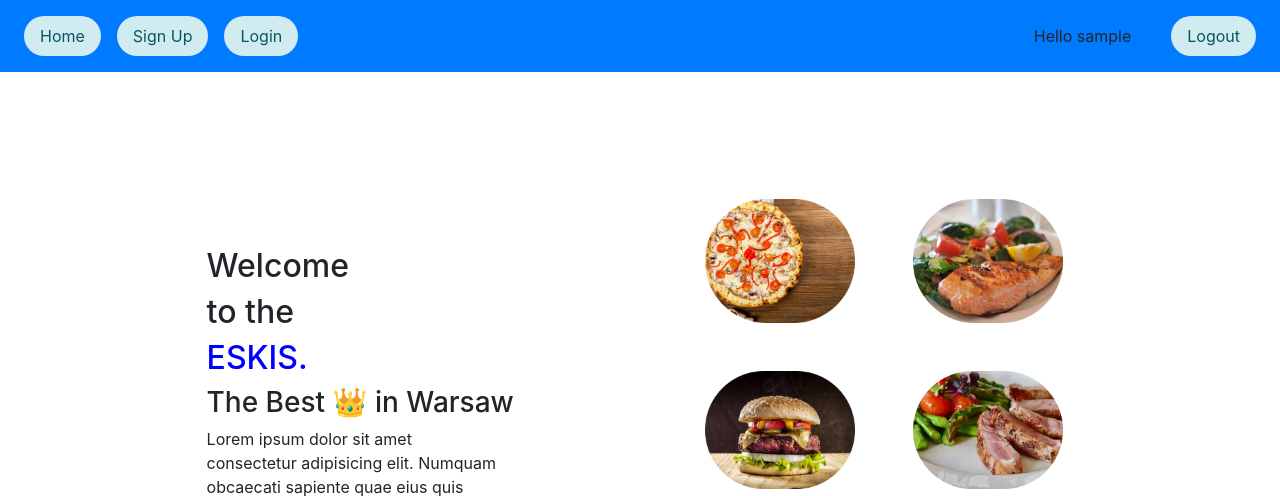
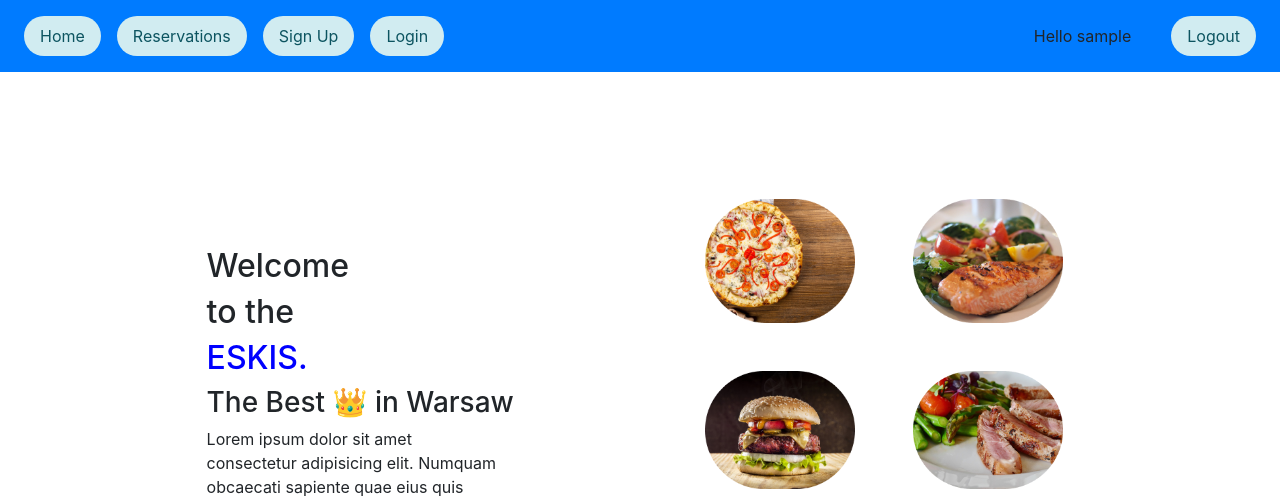
Before and after one commit to Ozan-007/Restaurant_Reservation_App, a Django app: page / in a window 1280 px wide. Shown: the top 496 px of the page. Run offline with Django 4.2, Linux system fonts and the light colour scheme; the visitor is signed in with stand-in values (Sample User, id 1); some libraries are stand-ins or nearby versions.

Commit message:
reservatation added to url.py and index.html

```diff
--- a/reservation/templates/index.html
+++ b/reservation/templates/index.html
@@ -23,6 +23,11 @@
               <li class="nav-item">
                 <a class="nav-link alert-info" style="margin:0.5rem; border-radius:70px" href="{% url 'home' %}">Home</a>
               </li>
+              {% if request.user.username %}
+              <li class="nav-item">
+                <a class="nav-link alert-info" style="margin:0.5rem; border-radius:70px" href="{% url 'rservation' %}">Reservations</a>
+              </li>
+            {% endif %}
               <li class="nav-item">
                 <a class="nav-link alert-info" style="margin:0.5rem; border-radius:70px" href="{% url 'signup' %}">Sign Up</a>
               </li>
--- a/reservation/urls.py
+++ b/reservation/urls.py
@@ -5,4 +5,5 @@ urlpatterns = [
     path("signup", signup, name="signup"),
     path("login", loginpage, name="login"),
     path("logout", logoutview, name="logout"),
+    path("reservation", logoutview, name="reservation"),
 ]
```
